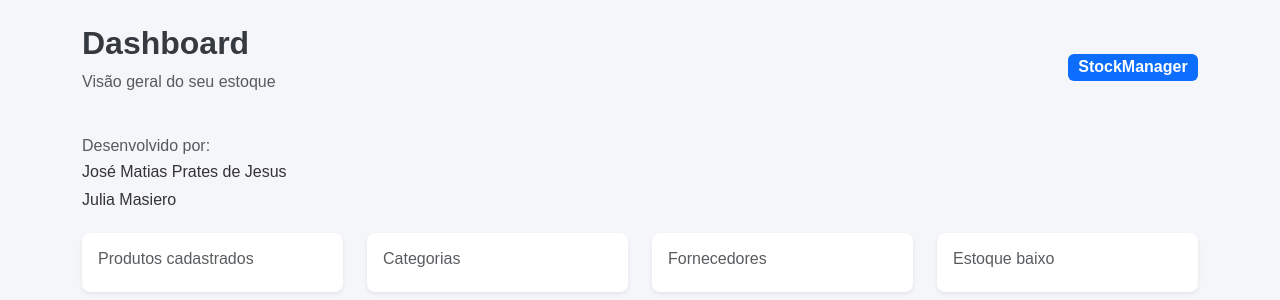
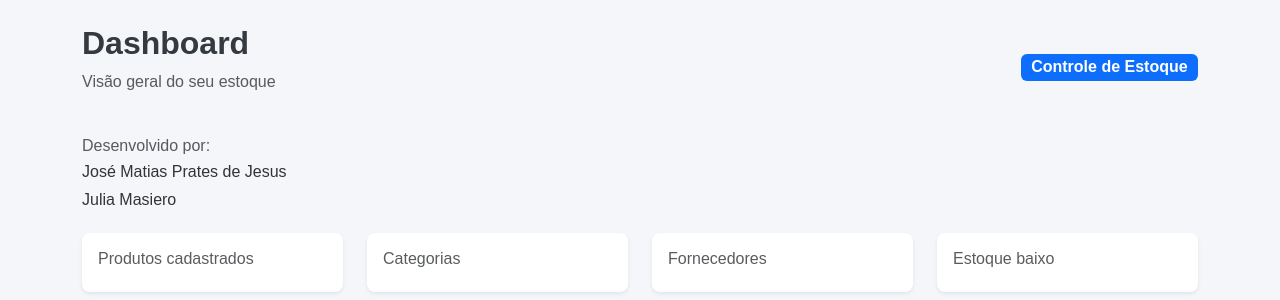
Before and after one commit to matiasgranustime/backend5, a Node server app: template views/layouts/dashboard.ejs in a window 1280 px wide. Shown: the part 59-359 px from the top of the page. Run offline with Node 20, Linux system fonts and the light colour scheme; the template is opened without the code that fills it, so the values that code supplies are empty; some libraries are stand-ins or nearby versions.

Commit message:
Controle de estoque

```diff
--- a/views/layouts/dashboard.ejs
+++ b/views/layouts/dashboard.ejs
@@ -6,7 +6,7 @@
         <h2 class="fw-bold">Dashboard</h2>
         <p class="text-muted">Visão geral do seu estoque</p>
     </div>
-    <span class="badge bg-primary fs-6">StockManager</span>
+    <span class="badge bg-primary fs-6">Controle de Estoque</span>
 </div>
 <div class="mb-4">
     <p class="text-muted mb-1">Desenvolvido por:</p>
```
